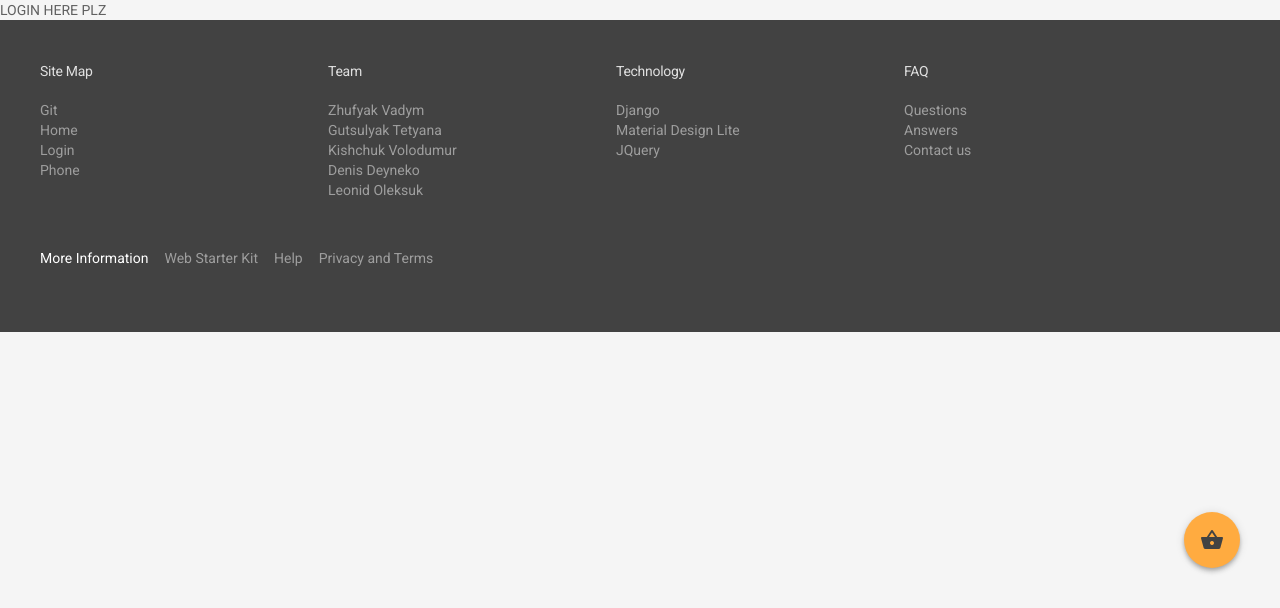
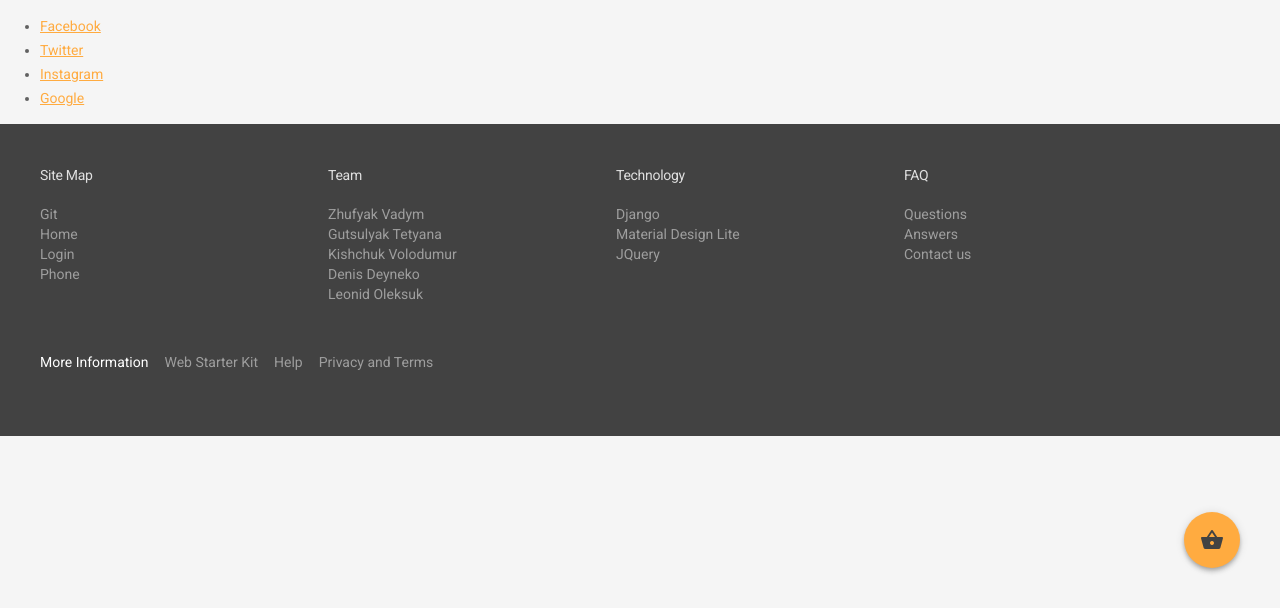
Before and after one commit to FantasticFourAndHalf/Virginity, a Django app: page /login/ in a window 1280 px wide. Shown: the part 192-800 px from the top of the page. Run offline with Django 3.2, Linux system fonts and the light colour scheme.

Commit message:
Auth Clients added :tophat:
- Added Auth Clients for Facebook, Instagram, Twitter, G+.
- Debug = False for production.

```diff
--- a/Virginity/production_settings.py
+++ b/Virginity/production_settings.py
@@ -5,6 +5,7 @@
 
 from Virginity.settings import *
 
+DEBUG = False
 # ImGur Client Production
 IMGUR_CLIENT_ID = '2bcda18a072f658'
 IMGUR_CLIENT_SECRET = 'eb16a3a1783ac786362796970602dbf9e59d6768'
--- a/Virginity/settings.py
+++ b/Virginity/settings.py
@@ -27,8 +27,7 @@ SECRET_KEY = '+8+fylgi(n3(^_2@f!0pjq@tn=txtb(cq$+nh39cb(=w#c(8l^'
 # SECURITY WARNING: don't run with debug turned on in production!
 DEBUG = True
 
-ALLOWED_HOSTS = []
-
+ALLOWED_HOSTS = ['virginity.herokuapp.com', '127.0.0.1']
 
 # Application definition
 
--- a/templates/login.html
+++ b/templates/login.html
@@ -1,4 +1,9 @@
 {% extends 'base.html' %}
 {% block content %}
-    LOGIN HERE PLZ
+    <ul>
+        <li><a href="/accounts/facebook/login">Facebook</a></li>
+        <li><a href="/accounts/twitter/login">Twitter</a></li>
+        <li><a href="/accounts/instagram/login">Instagram</a></li>
+        <li><a href="/accounts/google/login">Google</a></li>
+    </ul>
 {% endblock %}
```
